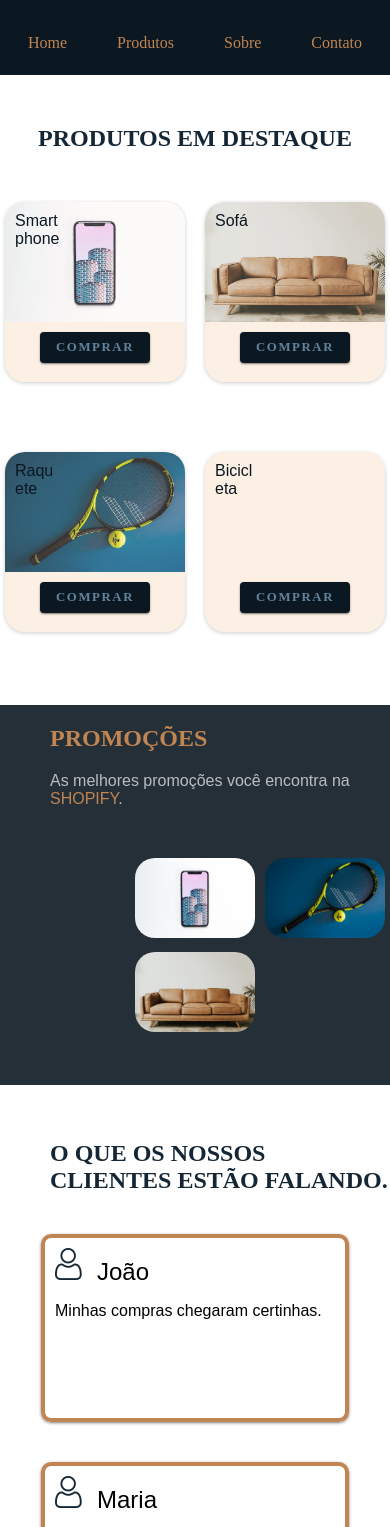
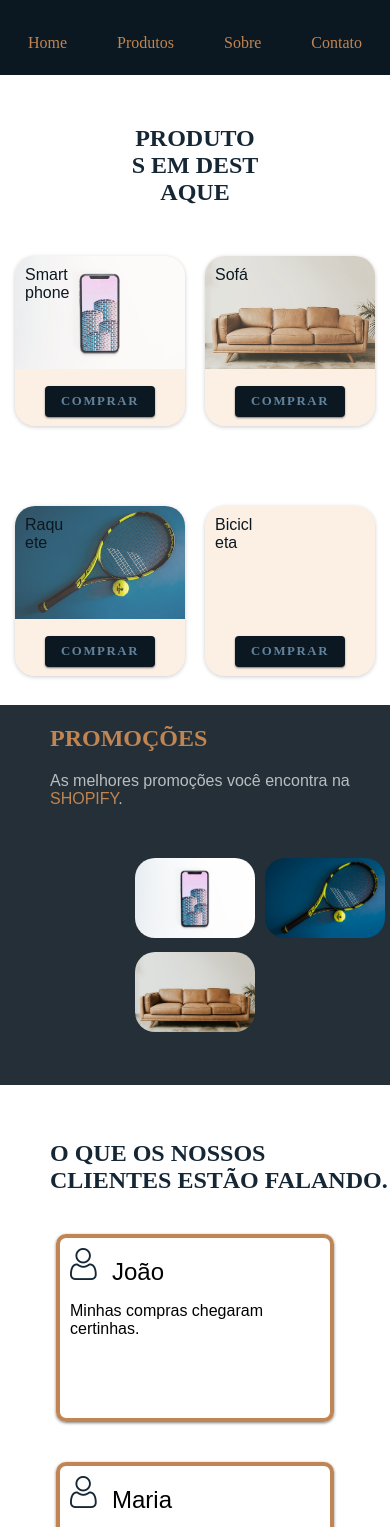
Before and after one commit to Kelly-Lima25/atv2, a plain HTML site: page index.html in a window 390 px wide. Shown: the part 53-1580 px from the top of the page. Drawn offline with Linux system fonts and the light colour scheme; a web font is replaced by a local one.

Commit message:
alterações na reponsividade

```diff
--- a/style.css
+++ b/style.css
@@ -225,7 +225,7 @@ main{
 
 .grid-depoimento span::before{
     content: "";
-    background: url("fotos/user\ \(2\).png");
+    background: url("fotos/user.png");
 
     display: inline-block;
     margin: 10px 10px 0px 10px;
@@ -363,14 +363,14 @@ footer span{
    }
     .grid-produto{
         display: grid;
-        grid-template-columns: 180px 180px;
+        grid-template-columns: 170px 170px;
         gap: 0px 20px;
 
     }
     .grid-conteudo{
         margin: 0 auto;
-        height: 180px;
-        width: 180px;
+        height: 170px;
+        width: 170px;
     }
 
     .grid-conteudo .botao{
@@ -388,6 +388,7 @@ footer span{
         display: flex;
         gap: 10px;
         flex-wrap: wrap;
+
     }
     .produto-promo{
         width: 120px;
@@ -401,5 +402,13 @@ footer span{
     }
     .subTitulo{
         font-size: 1rem;
+        word-wrap: break-word;
+        max-width: 16ch;
+        /* margin-left: 0; */
+        text-align: center;
+
+    }
+    .grid-depoimento{
+        width: 270px;
     }
 }
```
Also changed, not shown: http.js (+12 -1 lines), fotos/user.png (renamed from fotos/user (2).png).
